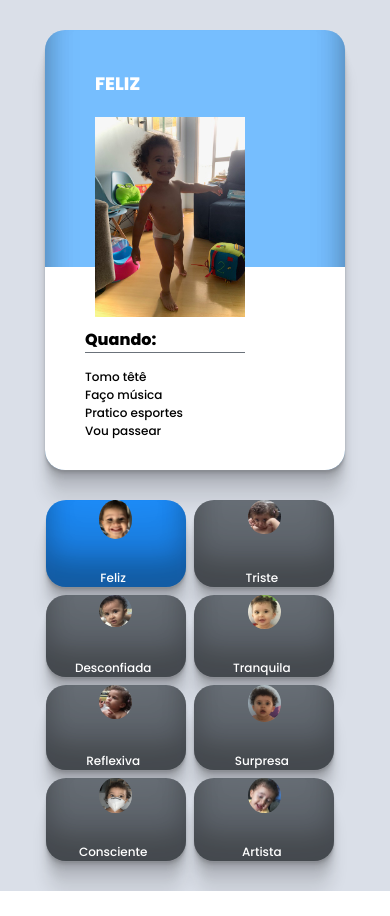
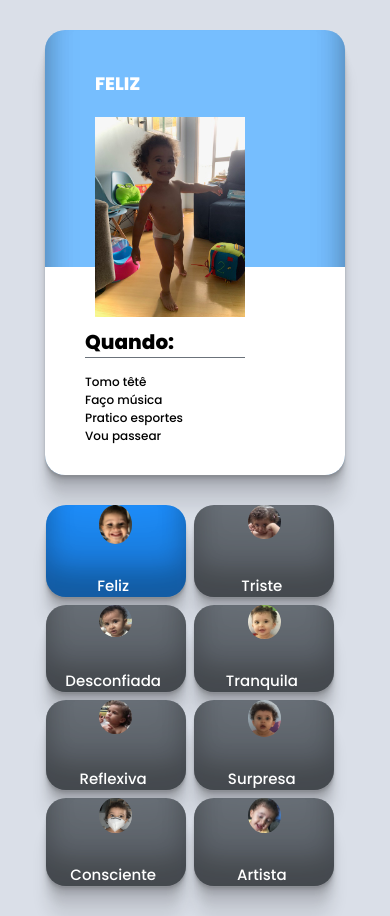
Before and after one commit to Roni-88/nina-emocoes, a plain HTML site: page index.html in a window 390 px wide. Before the commit the page ends 891 px from the top, so only its background shows below. Drawn offline with Linux system fonts and the light colour scheme.

Commit message:
Commit para aumentar tamanho da fonte.

```diff
--- a/src/css/responsive.css
+++ b/src/css/responsive.css
@@ -29,7 +29,7 @@
     }
 
     .cartao-nina88 .cartao-informacoes h3 {
-        font-size: 16px;
+        font-size: 20px;
     }
 
     .listagem {
@@ -53,5 +53,6 @@
 
     .listagem .nina88 span {
         padding-right: 5px;
+        font-size: 15px;
     }
 }
```
